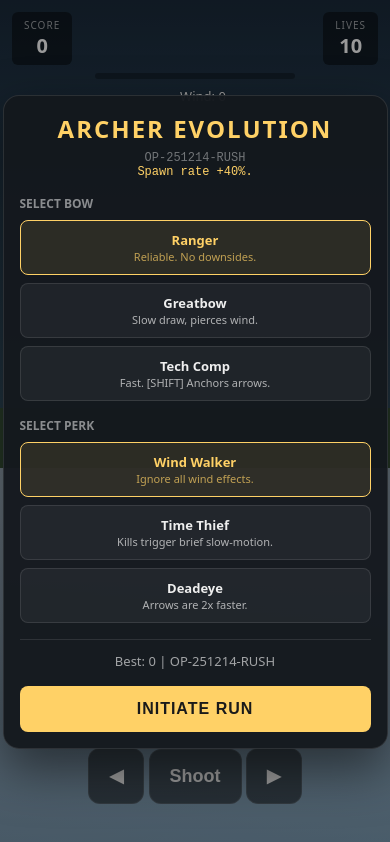
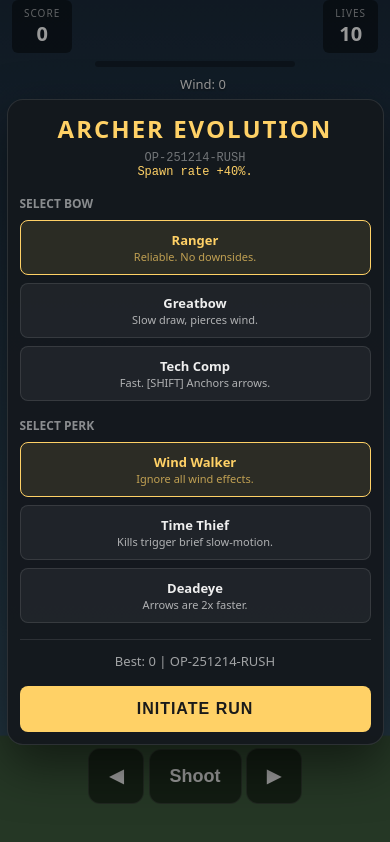
Before and after one commit to humayundanish05/Archer, a plain HTML site: page index.html in a window 390 px wide. Drawn offline with Linux system fonts and the light colour scheme.

Commit message:
Update style.css

```diff
--- a/style.css
+++ b/style.css
@@ -347,3 +347,27 @@ canvas {
         font-size: 18px;
     }
 }
+
+@media (max-width: 600px) and (orientation: portrait) {
+    #gameWrap {
+        height: 100vh;
+        width: 100vw;
+    }
+
+    canvas {
+        width: 100%;
+        height: 100% !important;
+        /* Force fill */
+        object-fit: cover;
+        /* Ensure no stretching weirdness */
+    }
+
+    .ui {
+        top: env(safe-area-inset-top);
+    }
+
+    .panel {
+        width: 95%;
+        padding: 12px;
+    }
+    }
```
